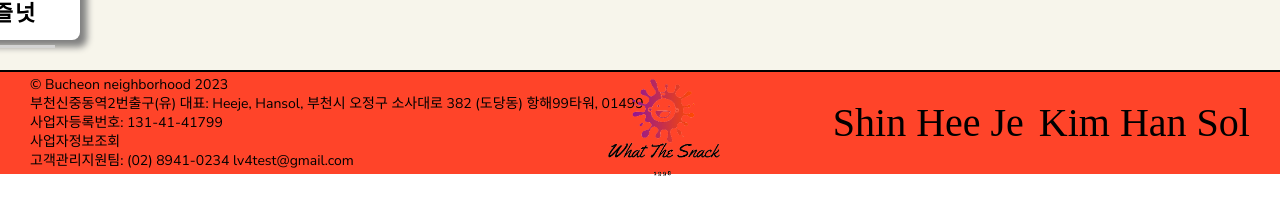
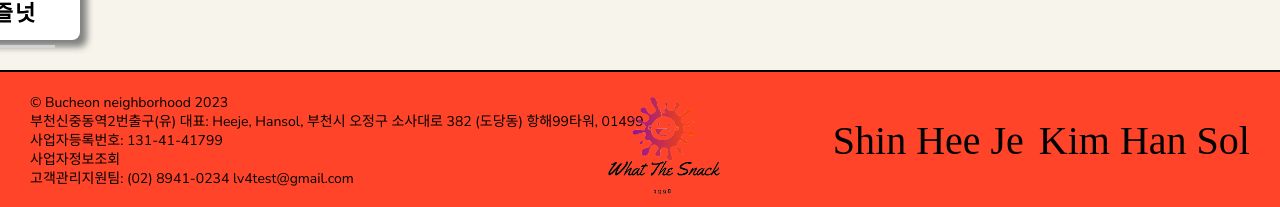
Before and after one commit to Olivia-Code-Storage/whatTheSnack, a React (Create React App) app in the folder what-the-snack/: page /snackRecos in a window 1280 px wide. Shown: the part 1960-2167 px from the top of the page. Built offline with nearby package versions, Linux system fonts and the light colour scheme; a web font is replaced by a local one.

Commit message:
Feat: Footer 높이 수정

```diff
--- a/what-the-snack/src/components/Footer/Footer.jsx
+++ b/what-the-snack/src/components/Footer/Footer.jsx
@@ -22,7 +22,8 @@ function Footer() {
 }
 
 const FooterContainer = styled.footer`
-  height: 13vh;
+  overflow: hidden;
+  height: 140px;
   padding: 0 30px 0 30px;
   background-color: #ff4429;
   display: flex;
```
